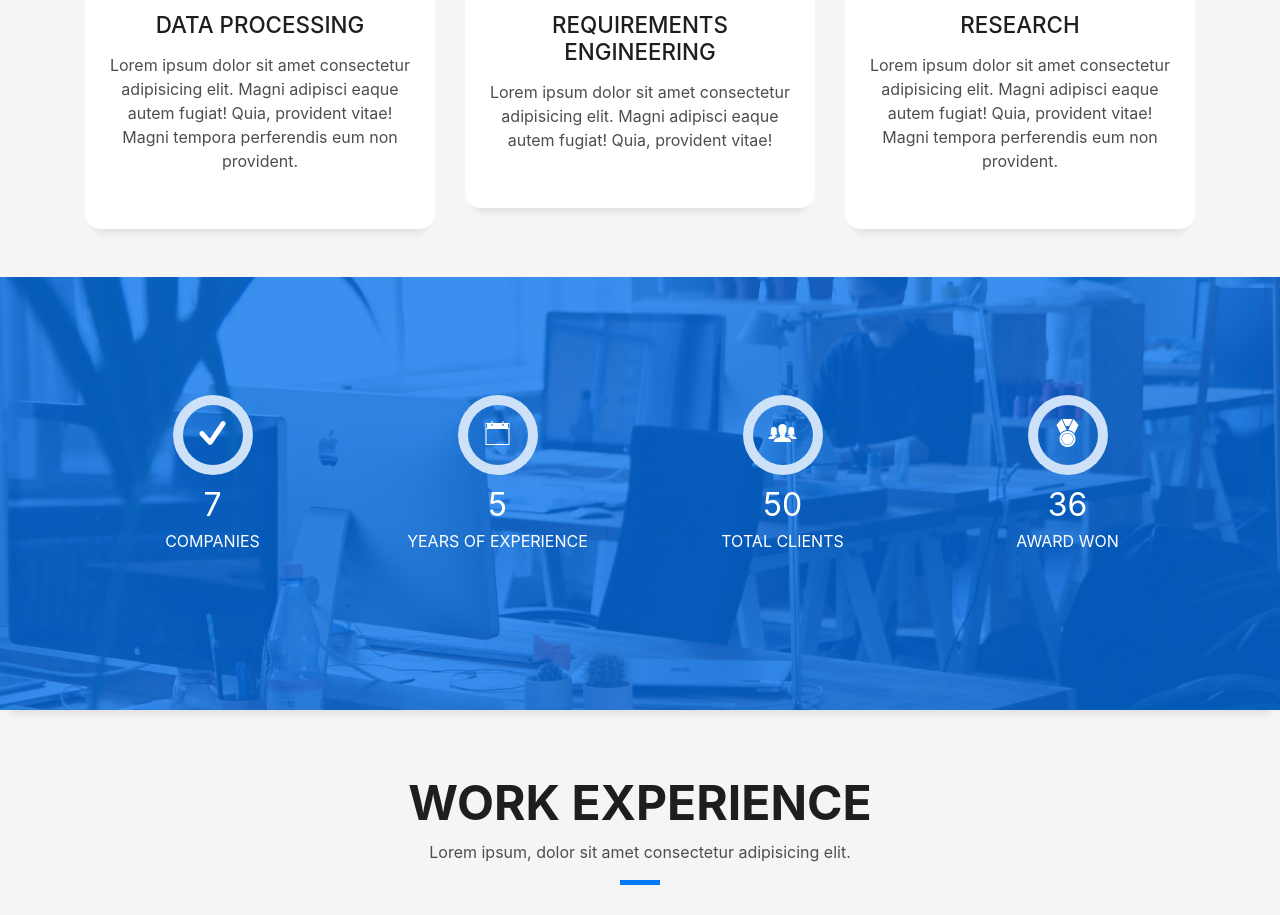
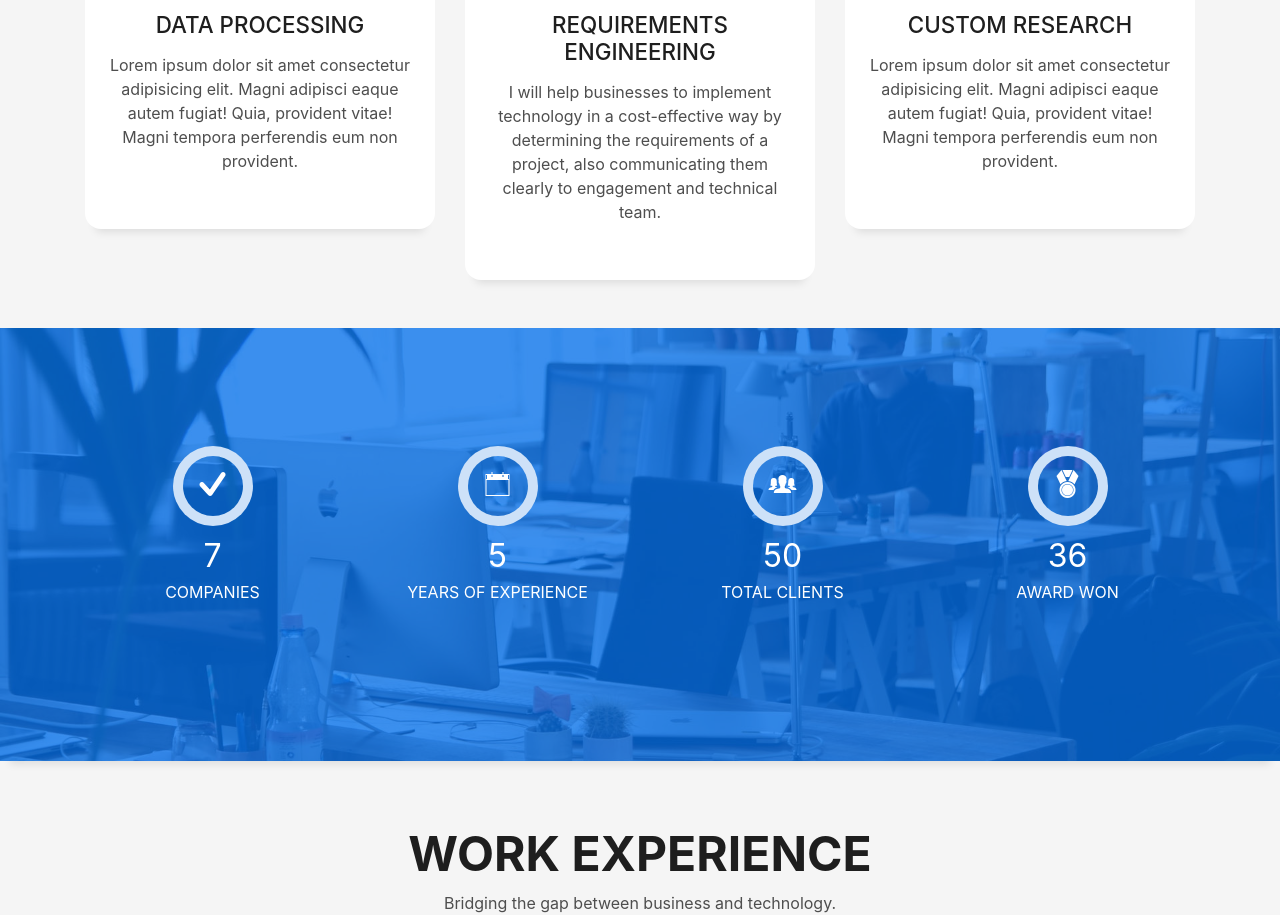
Before and after one commit to vladprystupa/My_first_project, a plain HTML site: page Vladyslav Prystupa Page/index.html in a window 1280 px wide. Shown: the part 2304-3219 px from the top of the page. Drawn offline with Linux system fonts and the light colour scheme; files whose address does not match are found by name.

Commit message:
Some fixes

```diff
--- a/Vladyslav Prystupa Page/index.html
+++ b/Vladyslav Prystupa Page/index.html
@@ -161,7 +161,7 @@
               Services
             </h3>
             <p class="subtitle-a">
-              Lorem ipsum, dolor sit amet consectetur adipisicing elit.
+              I aim to reduce your project delivery risks and provide the highest value to your Business Stakeholders.
             </p>
             <div class="line-mf"></div>
           </div>
@@ -236,8 +236,7 @@
             <div class="service-content">
               <h2 class="s-title">Requirements Engineering</h2>
               <p class="s-description text-center">
-                Lorem ipsum dolor sit amet consectetur adipisicing elit. Magni adipisci eaque autem fugiat! Quia,
-                provident vitae!
+                I will help businesses to implement technology in a cost-effective way by determining the requirements of a project, also communicating them clearly to engagement and technical team.
               </p>
             </div>
           </div>
@@ -248,7 +247,7 @@
               <span class="ico-circle"><i class="ion-stats-bars"></i></span>
             </div>
             <div class="service-content">
-              <h2 class="s-title">Research</h2>
+              <h2 class="s-title">Custom Research</h2>
               <p class="s-description text-center">
                 Lorem ipsum dolor sit amet consectetur adipisicing elit. Magni adipisci eaque autem fugiat! Quia,
                 provident vitae! Magni
@@ -324,7 +323,7 @@
               Work Experience
             </h3>
             <p class="subtitle-a">
-              Lorem ipsum, dolor sit amet consectetur adipisicing elit.
+              Bridging the gap between business and technology.
             </p>
             <div class="line-mf"></div>
           </div>
```
Also changed, not shown: Vladyslav Prystupa Page/img/work-1.jpg, 2 other files.
